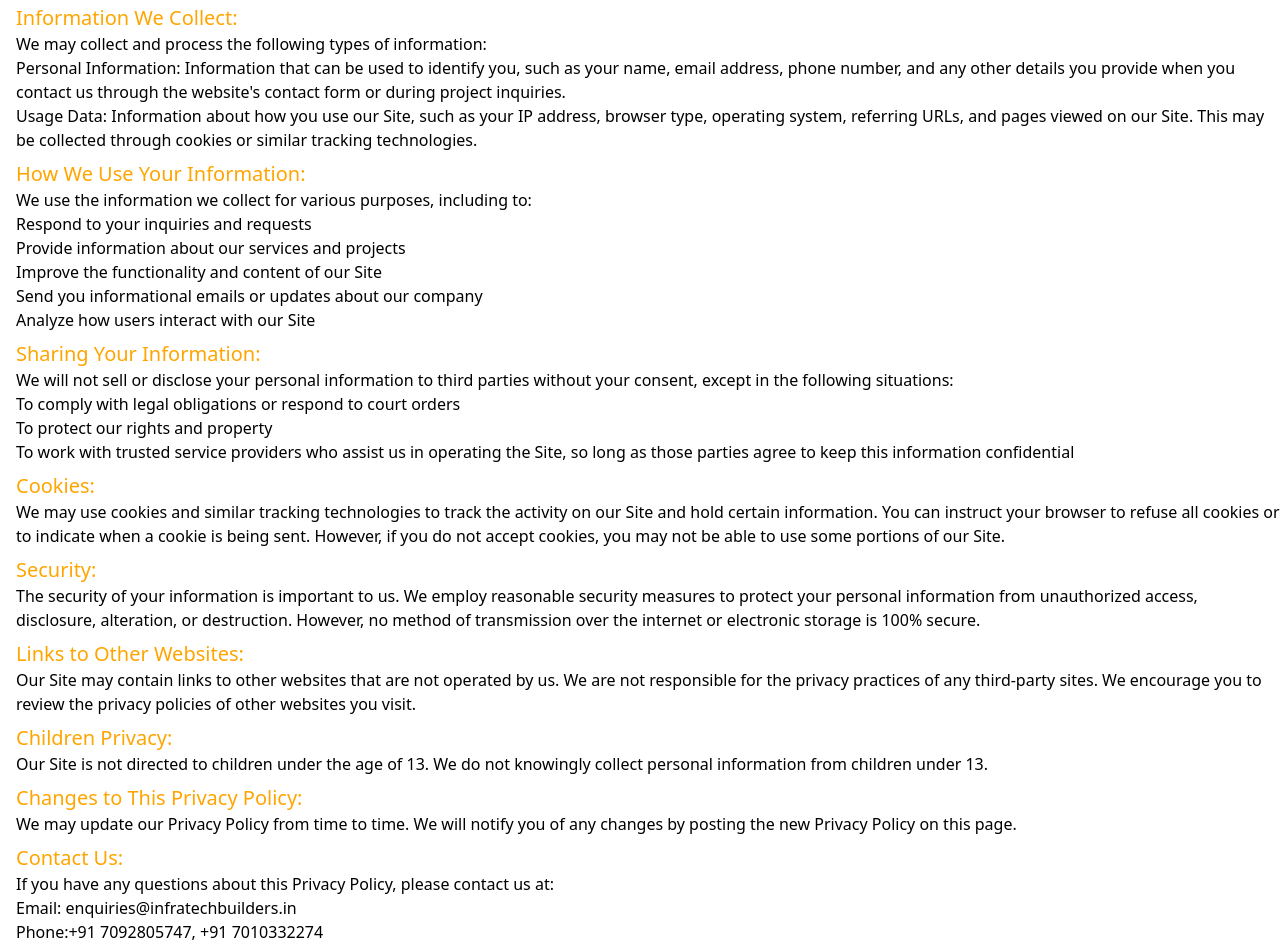
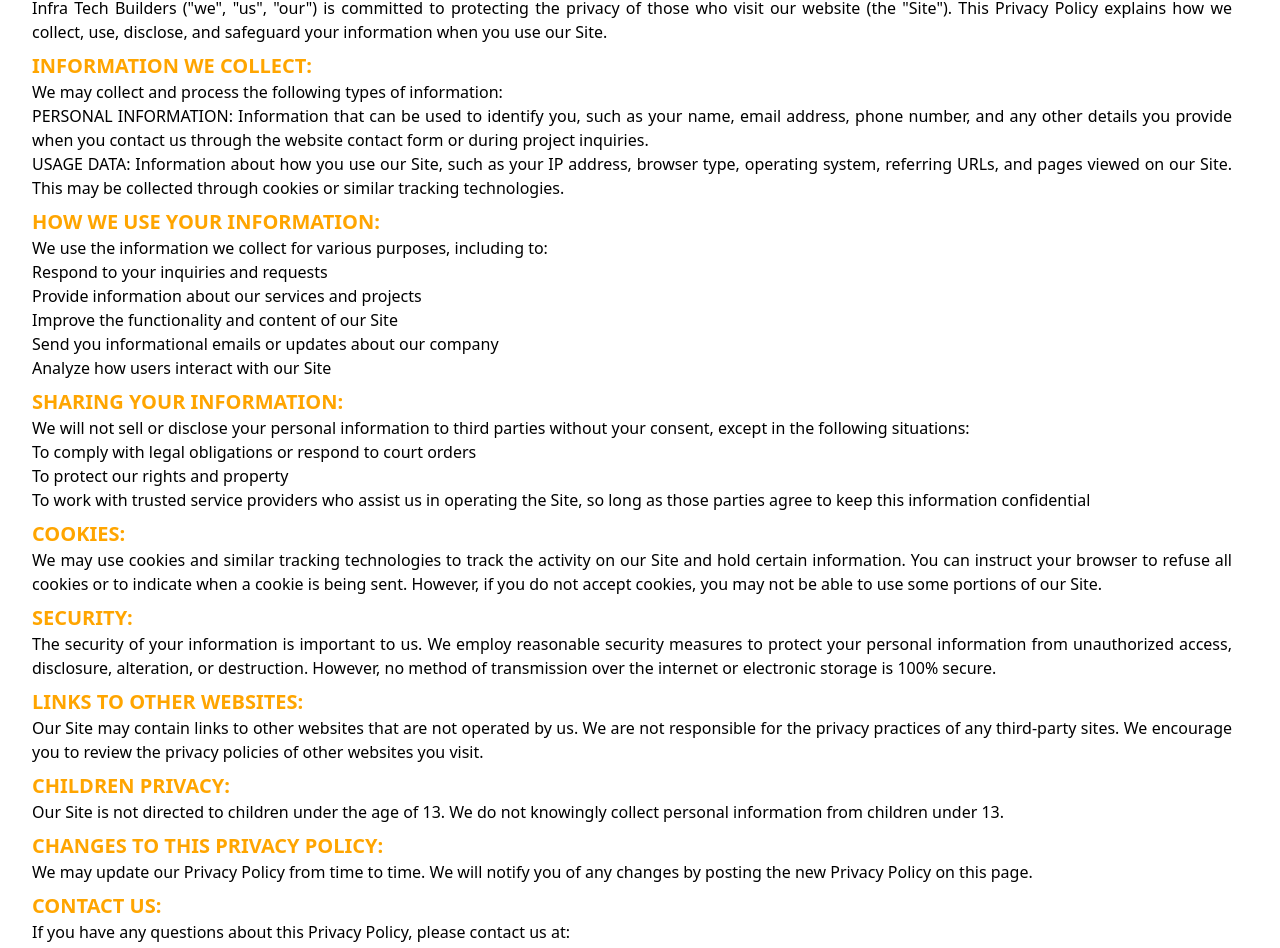
Before and after one commit to vishnuprakashvp10/infratech-builders-website, a React (Vite) app: page /privacy-policy in a window 1280 px wide. Shown: the part 224-1172 px from the top of the page. Built offline with nearby package versions, Linux system fonts and the light colour scheme; a web font is replaced by a local one.

Commit message:
privacy-policy-neatness

```diff
--- a/src/Popup.jsx
+++ b/src/Popup.jsx
@@ -32,8 +32,12 @@
 
   useEffect(() => {
     if (!timeoutReq) return;
-    if (location.pathname === "/contact-us") return;
-
+    if (
+      location.pathname === "/contact-us" ||
+      location.pathname === "/privacy-policy" ||
+      location.pathname === "/faq" ||
+      location.pathname === "/blog"
+    ) return;
     const popupFunction = () => {
       if (document.getElementById("contact-form")) return;
       if (!formSubmitted) {
--- a/src/Privacypolicy.jsx
+++ b/src/Privacypolicy.jsx
@@ -3,40 +3,40 @@
 const Privacypolicy = () => {
   return (
     <div className="ml-4" >
-      <h1  className="text-4xl"  style={{color: 'orange'}}>Privacy Policy</h1>
-      <p className="text-xl mt-2" style={{color: 'orange'}}>Introduction:</p>
-      <p>Infra Tech Builders ("we", "us", "our") is committed to protecting the privacy of those who visit our website (the "Site"). This Privacy Policy explains how we collect, use, disclose, and safeguard your information when you use our Site.</p>
-      <h1 className="text-xl mt-2" style={{color: 'orange'}}>Information We Collect:</h1>
-      <p >We may collect and process the following types of information:</p>
-      <p>Personal Information: Information that can be used to identify you, such as your name, email address, phone number, and any other details you provide when you contact us through the website's contact form or during project inquiries.</p>
-      <p>Usage Data: Information about how you use our Site, such as your IP address, browser type, operating system, referring URLs, and pages viewed on our Site. This may be collected through cookies or similar tracking technologies.</p>
-      <h1 className="text-xl mt-2" style={{color: 'orange'}}>How We Use Your Information:</h1>
-      <p>We use the information we collect for various purposes, including to:</p>
-      <p>Respond to your inquiries and requests</p>
-      <p>Provide information about our services and projects</p>
-      <p>Improve the functionality and content of our Site</p>
-      <p>Send you informational emails or updates about our company</p>
-      <p>Analyze how users interact with our Site</p>
-      <h1 className="text-xl mt-2" style={{color: 'orange'}}>Sharing Your Information:</h1>
-      <p>We will not sell or disclose your personal information to third parties without your consent, except in the following situations:</p>
-      <p>To comply with legal obligations or respond to court orders</p>
-      <p>To protect our rights and property</p>
-      <p>To work with trusted service providers who assist us in operating the Site, so long as those parties agree to keep this information confidential</p>
-      <h1 className="text-xl mt-2"  style={{color: 'orange'}}>Cookies:</h1>
-      <p>We may use cookies and similar tracking technologies to track the activity on our Site and hold certain information. You can instruct your browser to refuse all cookies or to indicate when a cookie is being sent. However, if you do not accept cookies, you may not be able to use some portions of our Site.</p>
-      <h1 className="text-xl mt-2"  style={{color: 'orange'}}>Security:</h1>
-      <p>The security of your information is important to us. We employ reasonable security measures to protect your personal information from unauthorized access, disclosure, alteration, or destruction. However, no method of transmission over the internet or electronic storage is 100% secure.</p>
-      <h1 className="text-xl mt-2" style={{color: 'orange'}}>Links to Other Websites:</h1>
-      <p>Our Site may contain links to other websites that are not operated by us. We are not responsible for the privacy practices of any third-party sites. We encourage you to review the privacy policies of other websites you visit.</p>
-      <h1 className="text-xl mt-2" style={{color: 'orange'}}>Children Privacy:</h1>
-      <p>Our Site is not directed to children under the age of 13. We do not knowingly collect personal information from children under 13.</p>
-      <h1 className="text-xl mt-2" style={{color: 'orange'}}>Changes to This Privacy Policy:</h1>
-      <p>We may update our Privacy Policy from time to time. We will notify you of any changes by posting the new Privacy Policy on this page.</p>
-      <h1 className="text-xl mt-2" style={{color: 'orange'}}>Contact Us:</h1>
-      <p>If you have any questions about this Privacy Policy, please contact us at:</p>
-      <p>Email: enquiries@infratechbuilders.in</p>
-      <p>Phone:+91 7092805747, +91 7010332274</p>
-      <p>Thank you for visiting Infratech Builders!</p>
+      <h1  className="text-center font-bold py-7 md:py-5 text-2xl  md:text-5xl"  style={{color: 'orange'}}>PRIVACY POLICY</h1>
+      <p className="text-justify ml-2 md:ml-4 w-[350px] md:w-[1200px] text-xl mt-2 font-bold" style={{color: 'orange'}}>INTRODUCTION:</p>
+      <p className='text-justify ml-2 md:ml-4 w-[350px] md:w-[1200px]'>Infra Tech Builders ("we", "us", "our") is committed to protecting the privacy of those who visit our website (the "Site"). This Privacy Policy explains how we collect, use, disclose, and safeguard your information when you use our Site.</p>
+      <h1 className="font-bold ml-2 md:ml-4 text-xl mt-2" style={{color: 'orange'}}>INFORMATION WE COLLECT:</h1>
+      <p className=' text-justify ml-2 md:ml-4 w-[350px] md:w-[1200px]' >We may collect and process the following types of information:</p>
+      <p className='text-justify ml-2 md:ml-4 w-[350px] md:w-[1200px]'>PERSONAL INFORMATION: Information that can be used to identify you, such as your name, email address, phone number, and any other details you provide when you contact us through the website contact form or during project inquiries.</p>
+      <p className='text-justify ml-2 md:ml-4 w-[350px] md:w-[1200px]'>USAGE DATA: Information about how you use our Site, such as your IP address, browser type, operating system, referring URLs, and pages viewed on our Site. This may be collected through cookies or similar tracking technologies.</p>
+      <h1 className="font-bold ml-2 md:ml-4  text-xl mt-2" style={{color: 'orange'}}>HOW WE USE YOUR INFORMATION:</h1>
+      <p className='text-justify ml-2 md:ml-4 w-[350px] md:w-[1200px]'>We use the information we collect for various purposes, including to:</p>
+      <p className='text-justify ml-2 md:ml-4 w-[350px] md:w-[1200px]' >Respond to your inquiries and requests</p>
+      <p className='text-justify ml-2 md:ml-4 w-[350px] md:w-[1200px]'>Provide information about our services and projects</p>
+      <p className='text-justify ml-2 md:ml-4 w-[350px] md:w-[1200px]'>Improve the functionality and content of our Site</p>
+      <p className='text-justify ml-2 md:ml-4 w-[350px] md:w-[1200px]'>Send you informational emails or updates about our company</p>
+      <p className='text-justify ml-2 md:ml-4 w-[350px] md:w-[1200px]'>Analyze how users interact with our Site</p>
+      <h1 className="font-bold ml-2 md:ml-4 text-xl mt-2" style={{color: 'orange'}}>SHARING YOUR INFORMATION:</h1>
+      <p className='text-justify ml-2 md:ml-4 w-[350px] md:w-[1200px]'>We will not sell or disclose your personal information to third parties without your consent, except in the following situations:</p>
+      <p className='text-justify ml-2 md:ml-4 w-[350px] md:w-[1200px]'>To comply with legal obligations or respond to court orders</p>
+      <p className='text-justify ml-2 md:ml-4 w-[350px] md:w-[1200px]'>To protect our rights and property</p>
+      <p className='text-justify ml-2 md:ml-4 w-[350px] md:w-[1200px]'>To work with trusted service providers who assist us in operating the Site, so long as those parties agree to keep this information confidential</p>
+      <h1 className="font-bold ml-2 md:ml-4 text-xl mt-2"  style={{color: 'orange'}}>COOKIES:</h1>
+      <p className='text-justify ml-2 md:ml-4 w-[350px] md:w-[1200px]'>We may use cookies and similar tracking technologies to track the activity on our Site and hold certain information. You can instruct your browser to refuse all cookies or to indicate when a cookie is being sent. However, if you do not accept cookies, you may not be able to use some portions of our Site.</p>
+      <h1 className="font-bold ml-2 md:ml-4 text-xl mt-2"  style={{color: 'orange'}}>SECURITY:</h1>
+      <p className='text-justify ml-2 md:ml-4 w-[350px] md:w-[1200px]'>The security of your information is important to us. We employ reasonable security measures to protect your personal information from unauthorized access, disclosure, alteration, or destruction. However, no method of transmission over the internet or electronic storage is 100% secure.</p>
+      <h1 className="font-bold ml-2 md:ml-4 text-xl mt-2" style={{color: 'orange'}}>LINKS TO OTHER WEBSITES:</h1>
+      <p className='text-justify ml-2 md:ml-4 w-[350px] md:w-[1200px]'>Our Site may contain links to other websites that are not operated by us. We are not responsible for the privacy practices of any third-party sites. We encourage you to review the privacy policies of other websites you visit.</p>
+      <h1 className="font-bold ml-2 md:ml-4 text-xl mt-2" style={{color: 'orange'}}>CHILDREN PRIVACY:</h1>
+      <p className='text-justify ml-2 md:ml-4 w-[350px] md:w-[1200px]'>Our Site is not directed to children under the age of 13. We do not knowingly collect personal information from children under 13.</p>
+      <h1 className="font-bold ml-2 md:ml-4 text-xl mt-2" style={{color: 'orange'}}>CHANGES TO THIS PRIVACY POLICY:</h1>
+      <p className='text-justify ml-2 md:ml-4 w-[350px] md:w-[1200px]'>We may update our Privacy Policy from time to time. We will notify you of any changes by posting the new Privacy Policy on this page.</p>
+      <h1 className="font-bold ml-2 md:ml-4 text-xl mt-2" style={{color: 'orange'}}>CONTACT US:</h1>
+      <p className='text-justify ml-2 md:ml-4 w-[350px] md:w-[1200px]'>If you have any questions about this Privacy Policy, please contact us at:</p>
+      <p className='text-justify ml-2 md:ml-4 w-[350px] md:w-[1200px]'>EMAIL: enquiries@infratechbuilders.in</p>
+      <p className='text-justify ml-2 md:ml-4 w-[350px] md:w-[1200px]'>PHONE:+91 7092805747, +91 7010332274</p>
+      <p className='text-justify mb-10 ml-2 md:ml-4 w-[350px] md:w-[1200px]'>Thank you for visiting Infratech Builders!</p>
     </div>
   )
 }
```
